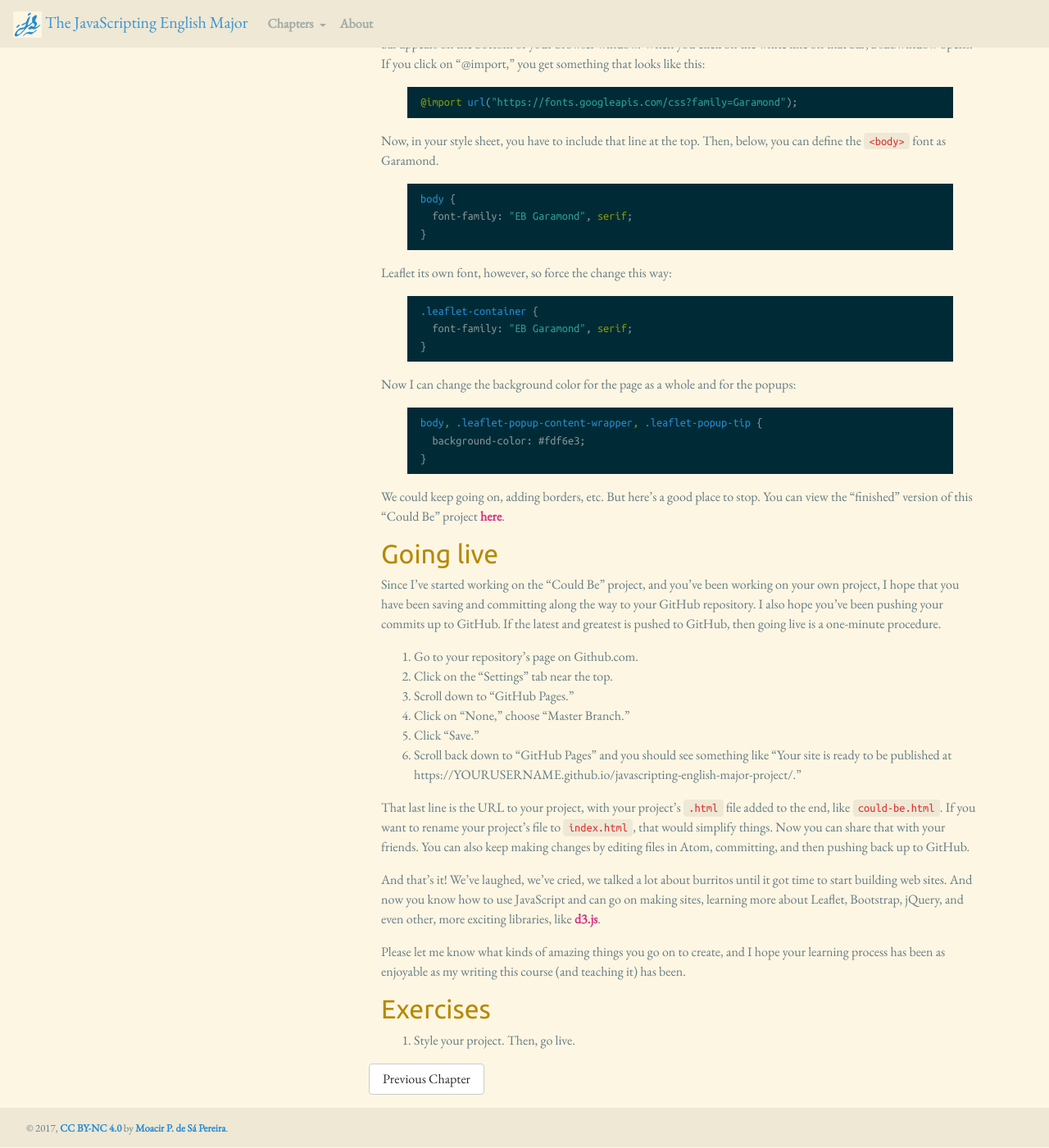
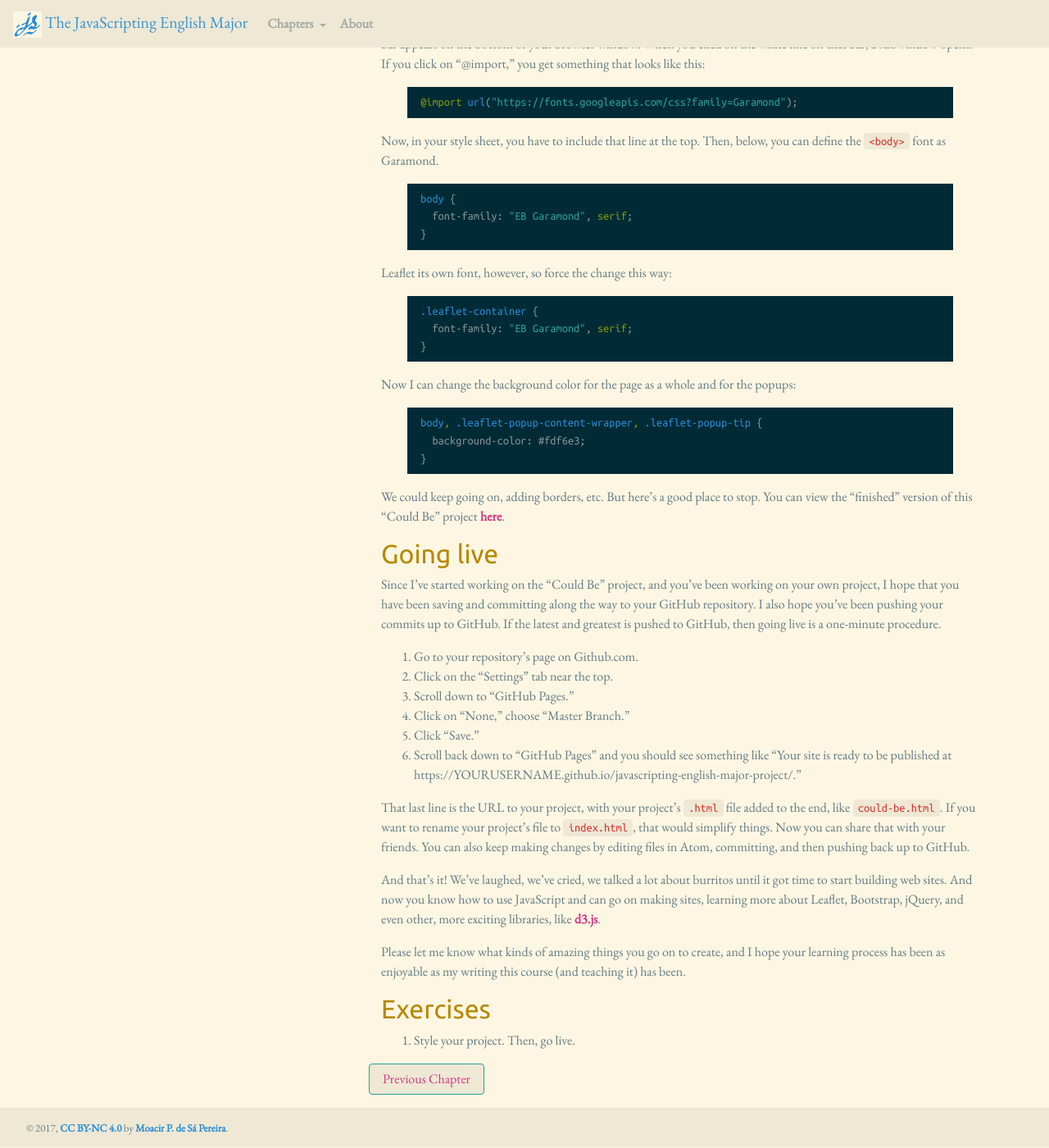
Before and after one commit to muziejus/javascripting-english-major, a Jekyll site: the page built from 15-go-live.md, in a window 1280 px wide and 1400 px high, scrolled down 425 px. Shown: the whole window at 82% size. Built offline with Jekyll 4.4.1, drawn with Linux system fonts in a browser that asks for light colours; nearby versions of some CDN libraries.

Commit message:
Get buttons styled

```diff
--- a/_layouts/default.html
+++ b/_layouts/default.html
@@ -15,14 +15,14 @@
           <div class="row justify-content-between">
             <div class="">
             {% if page.prevch %}
-              <a type="button" class="btn btn-secondary" href="{{page.prevch}}">
+              <a class="btn btn-info" href="{{page.prevch}}">
                 Previous Chapter
               </a>
             {% endif %}
             </div>
             <div class="">
             {% if page.nextch %}
-              <a type="button" class="btn btn-secondary" href="{{page.nextch}}">
+              <a class="btn btn-info" href="{{page.nextch}}">
                 Next Chapter
               </a>
             {% endif %}
--- a/_sass/theme.scss
+++ b/_sass/theme.scss
@@ -120,6 +120,17 @@ blockquote {
   color: $base01;
 }
 
+.btn-info {
+  background-color: $base2;
+  border-color: $cyan;
+  color: $magenta;
+}
+
+.btn-info:hover {
+  background-color: $base3;
+  color: $cyan;
+}
+
 
 @import "index";
 @import "navbar";
```
